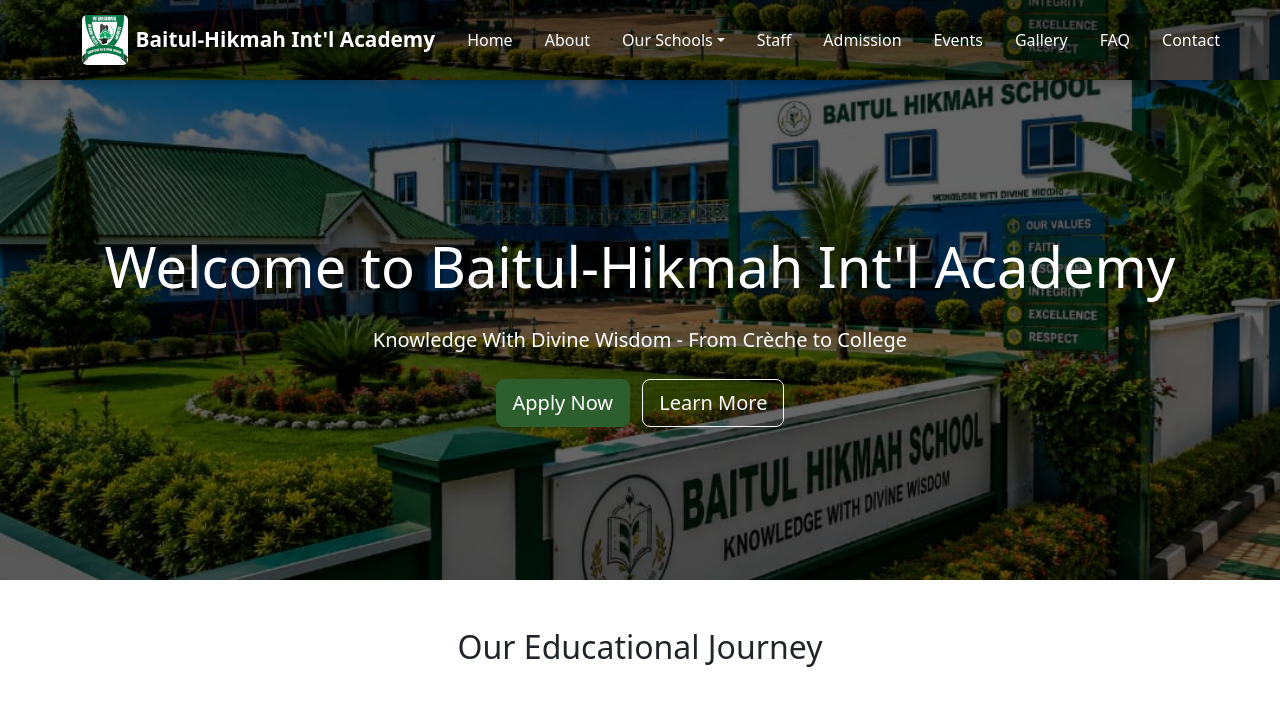
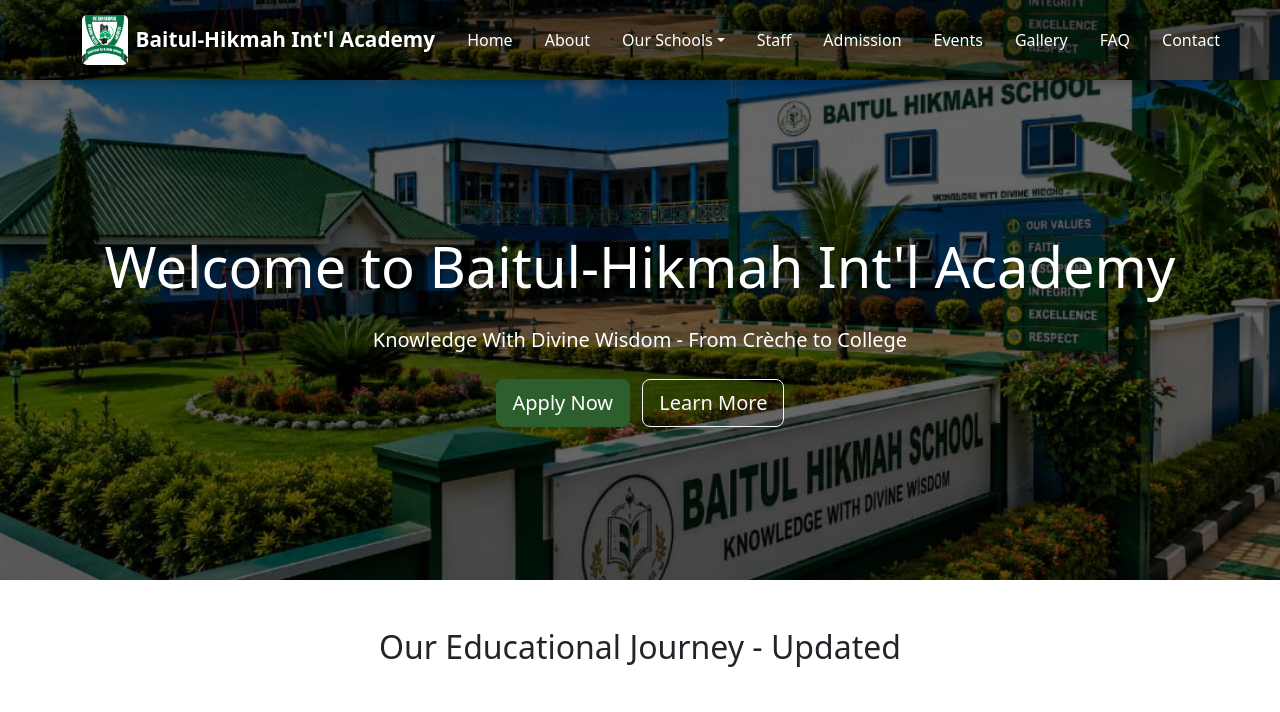
Before and after one commit to maryamqibtiyah/baitul-hikmah-school, a Django app: page / in a window 1280 px wide. Shown: the top 712 px of the page. Run offline with Django 5.2, Linux system fonts and the light colour scheme; data comes from the database, SQL or seed files in the repository; some libraries are stand-ins or nearby versions.

Commit message:
Force Render to update home.html

```diff
--- a/templates/core/home.html
+++ b/templates/core/home.html
@@ -19,7 +19,7 @@
 <!-- School Levels Section -->
 <section class="py-5">
     <div class="container">
-        <h2 class="text-center mb-5">Our Educational Journey</h2>
+        <h2 class="text-center mb-5">Our Educational Journey - Updated</h2>
         <div class="row">
             {% for level in school_levels %}
             <div class="col-md-4 mb-4">
```
